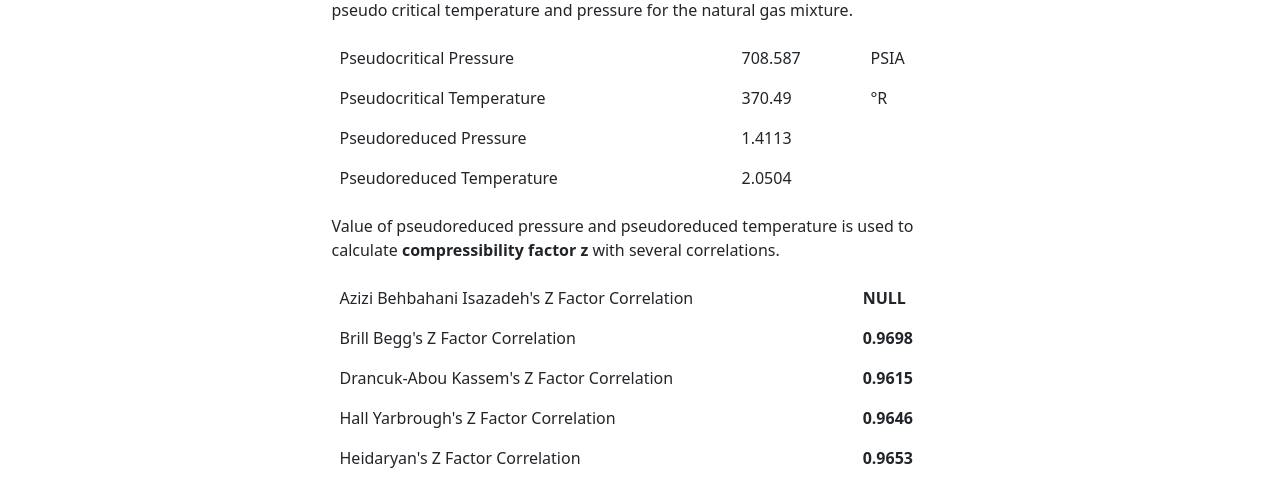
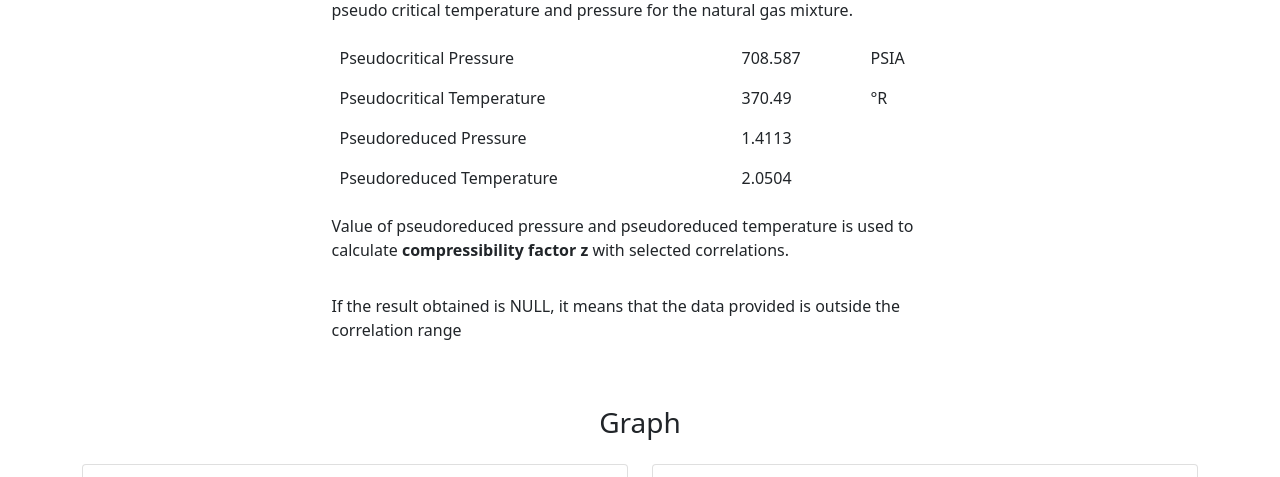
Before and after one commit to marrosandybaguss/Cafluity, a Django app: page / in a window 1280 px wide. Shown: the part 1017-1494 px from the top of the page. Run offline with Django 3.2, Linux system fonts and the light colour scheme.

Commit message:
selected correlations

```diff
--- a/cafluity/gas/templates/gas/real-gas.html
+++ b/cafluity/gas/templates/gas/real-gas.html
@@ -98,50 +98,57 @@
                   </button>
                   <ul class="dropdown-menu">
                     <li class="form-check" style="margin: 0 10px;">
-                      <input class="form-check-input" name="correlation" type="checkbox" value="abi" id="abi" checked>
+                      <input class="form-check-input" name="abiCorrelation" type="hidden" value="false">
+                      <input class="form-check-input" name="abiCorrelation" type="checkbox" value="abi" id="abi" checked>
                       <label class="form-check-label" for="abi">
                         Azizi Behbahani Isazadeh
                       </label>
                     </li>
                     <li><hr class="dropdown-divider"></li>
                     <li class="form-check" style="margin: 0 10px;">
-                      <input class="form-check-input" name="correlation" type="checkbox" value="bb" id="bb">
+                      <input class="form-check-input" name="bbCorrelation" type="hidden" value="false">
+                      <input class="form-check-input" name="bbCorrelation" type="checkbox" value="bb" id="bb">
                       <label class="form-check-label" for="bb">
                         Brill Begg
                       </label>
                     </li>
                     <li><hr class="dropdown-divider"></li>
                     <li class="form-check" style="margin: 0 10px;">
-                      <input class="form-check-input" name="correlation" type="checkbox" value="da-k" id="da-k">
+                      <input class="form-check-input" name="da-kCorrelation" type="hidden" value="false">
+                      <input class="form-check-input" name="da-kCorrelation" type="checkbox" value="da-k" id="da-k">
                       <label class="form-check-label" for="da-k">
                         Drancuk-Abou Kassem
                       </label>
                     </li>
                     <li><hr class="dropdown-divider"></li>
                     <li class="form-check" style="margin: 0 10px;">
-                      <input class="form-check-input" name="correlation" type="checkbox" value="" id="flexCheckChecked">
-                      <label class="form-check-label" for="flexCheckChecked">
+                      <input class="form-check-input" name="hyCorrelation" type="hidden" value="false">
+                      <input class="form-check-input" name="hyCorrelation" type="checkbox" value="hy" id="hy">
+                      <label class="form-check-label" for="hy">
                         Hall Yarbrough
                       </label>
                     </li>
                     <li><hr class="dropdown-divider"></li>
                     <li class="form-check" style="margin: 0 10px;">
-                      <input class="form-check-input" name="correlation" type="checkbox" value="" id="flexCheckChecked">
-                      <label class="form-check-label" for="flexCheckChecked">
+                      <input class="form-check-input" name="hmrCorrelation" type="hidden" value="false">
+                      <input class="form-check-input" name="hmrCorrelation" type="checkbox" value="hmr" id="hmr">
+                      <label class="form-check-label" for="hmr">
                         Heidaryan
                       </label>
                     </li>
                     <li><hr class="dropdown-divider"></li>
                     <li class="form-check" style="margin: 0 10px;">
-                      <input class="form-check-input" name="correlation" type="checkbox" value="" id="flexCheckChecked">
-                      <label class="form-check-label" for="flexCheckChecked">
+                      <input class="form-check-input" name="neCorrelation" type="hidden" value="false">
+                      <input class="form-check-input" name="neCorrelation" type="checkbox" value="ne" id="ne">
+                      <label class="form-check-label" for="ne">
                         New Explicit Z Factor Correlation
                       </label>
                     </li>
                     <li><hr class="dropdown-divider"></li>
                     <li class="form-check" style="margin: 0 10px;">
-                      <input class="form-check-input" name="correlation" type="checkbox" value="" id="flexCheckChecked">
-                      <label class="form-check-label" for="flexCheckChecked">
+                      <input class="form-check-input" name="snCorrelation" type="hidden" value="false">
+                      <input class="form-check-input" name="snCorrelation" type="checkbox" value="sn" id="sn">
+                      <label class="form-check-label" for="sn">
                         Sanjari
                       </label>
                     </li>
@@ -184,38 +191,47 @@
                   </tr>
                 </tbody>
               </table>
-              <p> Value of pseudoreduced pressure and pseudoreduced temperature is used to calculate <strong>compressibility factor z</strong> with several correlations.</p>
+              <p> Value of pseudoreduced pressure and pseudoreduced temperature is used to calculate <strong>compressibility factor z</strong> with selected correlations.</p>
               <table class="table table-borderless">
                 <tbody>
+                  {% for data in correlation %}
+                    {% if data == "abi" %}
                     <tr>
                       <td>Azizi Behbahani Isazadeh's Z  Factor Correlation</td>
                       <td><strong>{{zAzizi}}</strong></td>
                     </tr>
+                    {% elif data == "bb" %}
                     <tr>
                       <td>Brill Begg's Z Factor Correlation</td>
                       <td><strong>{{zBrillBegg}}</strong></td>
                     </tr>
+                    {% elif data == "da-k" %}
                     <tr>
                       <td>Drancuk-Abou Kassem's Z Factor Correlation</td>
                       <td><strong>{{zDrancuk}}</strong></td>
                     </tr>
-                  <tr>
+                    {% elif data == "hy" %}
                     <tr>
                       <td>Hall Yarbrough's Z Factor Correlation</td>
                       <td><strong>{{zHallYarborough}}</strong></td>
                     </tr>
+                    {% elif data == "hmr" %}
                     <tr>
                       <td>Heidaryan's Z Factor Correlation</td>
                       <td><strong>{{zHeidaryan}}</strong></td>
                     </tr>
+                    {% elif data == "ne" %}
                     <tr>
                       <td>New Explicit Z Factor Correlation</td>
                       <td><strong>{{zNewExplicit}}</strong></td>
                     </tr>
+                    {% elif data == "sn" %}
                     <tr>
                       <td>Sanjari's Z Factor Correlation</td>
                       <td><strong>{{zSanjari}}</strong></td>
                     </tr>
+                    {% endif %}
+                  {% endfor %}
                 </tbody>
               </table>
               <p>If the result obtained is NULL, it means that the data provided is outside the correlation range</p>
--- a/cafluity/gas/views.py
+++ b/cafluity/gas/views.py
@@ -16,6 +16,14 @@ def realgas_var(request):
 			n2 = float(request.POST['nitrogen'])
 			co2 = float(request.POST['carbon-dioxide'])
 			h2s = float(request.POST['hydrogen-sulfide'])
+			abiCorrelation = request.POST['abiCorrelation']
+			bbCorrelation = request.POST['bbCorrelation']
+			dakCorrelation = request.POST['da-kCorrelation']
+			hyCorrelation = request.POST['hyCorrelation']
+			hmrCorrelation = request.POST['hmrCorrelation']
+			neCorrelation = request.POST['neCorrelation']
+			snCorrelation = request.POST['snCorrelation']
+			correlation = [abiCorrelation, bbCorrelation, dakCorrelation, hyCorrelation, hmrCorrelation,  neCorrelation, snCorrelation]
 
 			pressureDensity = 1000
 			temperatureDensity = 300
@@ -39,6 +47,7 @@ def realgas_var(request):
 			n2 = 3.0
 			co2 = 6.0
 			h2s = 4.0
+			correlation = []
 
 			pressureSV = 1000
 			temperatureSV = 300
@@ -57,6 +66,7 @@ def realgas_var(request):
 			n2 = 3.0
 			co2 = 6.0
 			h2s = 4.0
+			correlation = []
 
 			pressureDensity = 1000
 			temperatureDensity = 300
@@ -71,6 +81,7 @@ def realgas_var(request):
 		n2 = 3.0
 		co2 = 6.0
 		h2s = 4.0
+		correlation = []
 
 		pressureDensity = 1000
 		temperatureDensity = 300
@@ -82,7 +93,7 @@ def realgas_var(request):
 		molarSV = 20.272
 		zfactorSV = 0.9612
 
-	return realGasProperty, Yg, pressure, temperature, n2, co2, h2s, pressureDensity, temperatureDensity, molarDensity, zfactorDensity, pressureSV, temperatureSV, molarSV, zfactorSV
+	return realGasProperty, Yg, pressure, temperature, n2, co2, h2s, correlation, pressureDensity, temperatureDensity, molarDensity, zfactorDensity, pressureSV, temperatureSV, molarSV, zfactorSV
 
 def zfactor(Yg, pressure, temperature, n2, co2, h2s):
 	Tpc, ppc = zfac.pseudo_critical(Yg, co2, h2s, n2)
@@ -179,7 +190,7 @@ def realgas_specificvolume(pressureSV, temperatureSV, molarSV, zfactorSV, pressu
 	return specificvolume, svDrancuk, svHallYarborough, svBrillBegg, svNewExplicit, svAzizi, svHeidaryan, svSanjari
 
 def real_gas(request):
-	realGasProperty, Yg, pressure, temperature, n2, co2, h2s, pressureDensity, temperatureDensity, molarDensity, zfactorDensity, pressureSV, temperatureSV, molarSV, zfactorSV = realgas_var(request)
+	realGasProperty, Yg, pressure, temperature, n2, co2, h2s, correlation, pressureDensity, temperatureDensity, molarDensity, zfactorDensity, pressureSV, temperatureSV, molarSV, zfactorSV = realgas_var(request)
 
 	Tpc, ppc, temperatureConv, Tpr, ppr, zDrancuk, zHallYarborough, zBrillBegg, zNewExplicit, zAzizi, zHeidaryan, zSanjari, drancukChart, hallYarboroughChart, brillBeggChart, newExplicitChart, aziziChart, heidaryanChart, sanjariChart = zfactor(Yg, pressure, temperature, n2, co2, h2s)
 
@@ -214,6 +225,7 @@ def real_gas(request):
 		'aziziChart': aziziChart,
 		'heidaryanChart': heidaryanChart,
 		'sanjariChart': sanjariChart,
+		'correlation': correlation,
 		# Density
 		'pressureDensity': pressureDensity,
 		'temperatureDensity': temperatureDensity,
```
Lines whose indentation alone changed are shown as unchanged.
